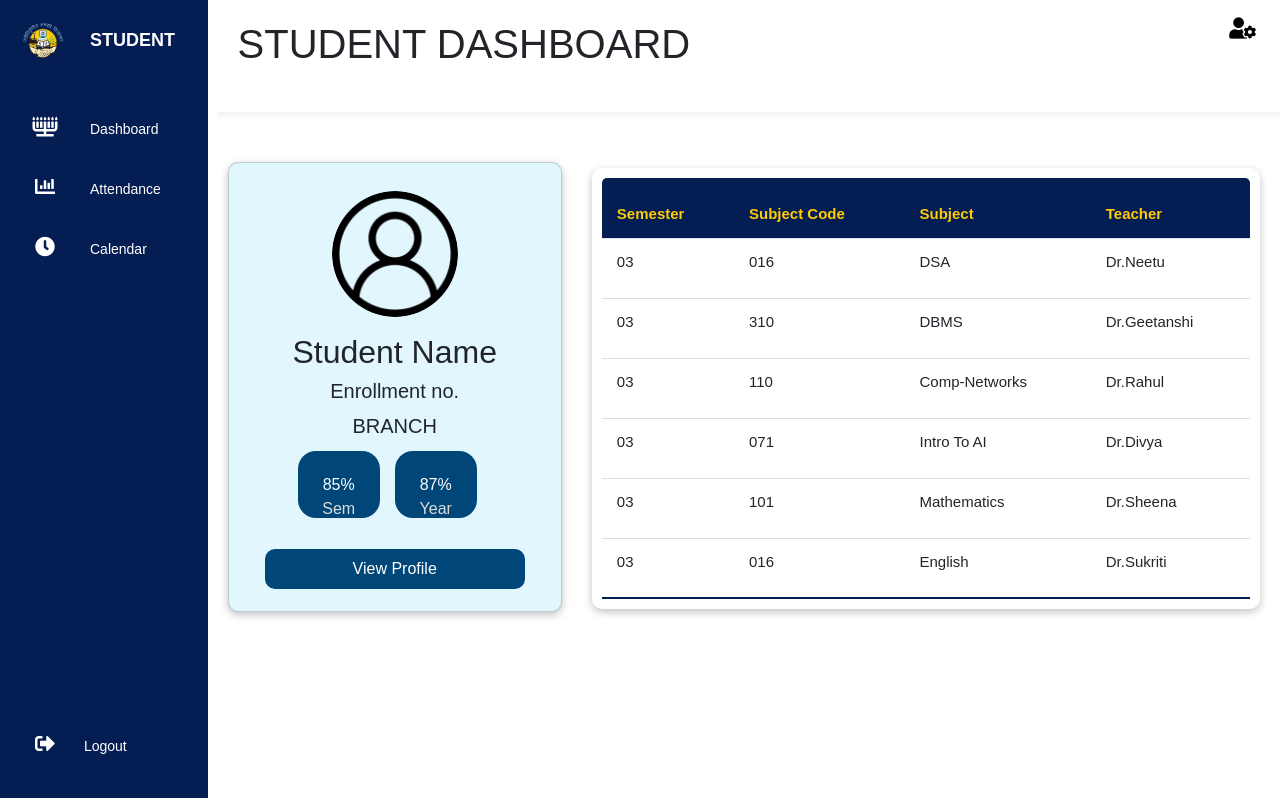
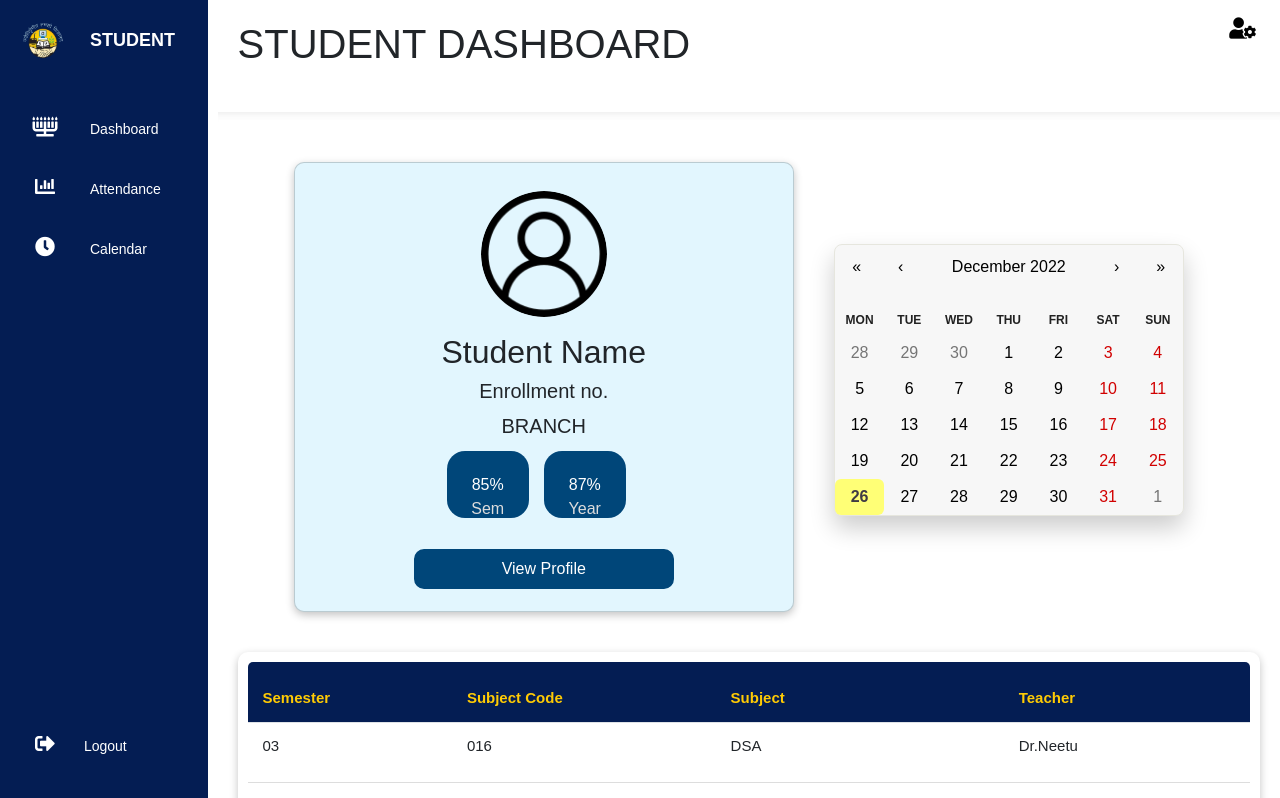
Before and after one commit to Chaitanyarai899/AttendanceManagementSystem, a React (Create React App) app in the folder client/: page /dashboard in a window 1280 px wide. Shown: the top 798 px of the page. Built offline with nearby package versions, Linux system fonts and the light colour scheme.

Commit message:
Added calendar
Signed-off-by: Aditya <adityasinghboss1234@gmail.com>

```diff
--- a/client/src/Pages/Dashboard.js
+++ b/client/src/Pages/Dashboard.js
@@ -4,6 +4,7 @@ import Profile from "../img/user.png"
 import Navbar from '../component/Navbar'
 import { Link } from 'react-router-dom'
 import Button from "react-bootstrap/Button";
+import App from '../component/Calendar/App'
 
 const Dashboard = () => {
   return (
@@ -44,9 +45,13 @@ const Dashboard = () => {
               </div>
             </div>
 
+            <div className='calendar'>
+            <App />
+            </div>
 
 
 
+          </div>
             <div className="attendance">
               <div className="attendance-list">
                 <table className="table">
@@ -112,7 +117,6 @@ const Dashboard = () => {
           </div>
         </div>
 
-      </div>
     </>
   )
 }
--- /dev/null
+++ b/client/src/component/Calendar/App.css
@@ -0,0 +1,215 @@
+.react-calendar {
+    width: 500px;
+    max-width: 100%;
+    background-color: #f7f7f7;
+    color: #222;
+    border-radius: 8px;
+    box-shadow: 0 12px 24px rgba(0, 0, 0, 0.2);
+    font-family: Arial, Helvetica, sans-serif;
+    line-height: 1.125em;
+   }
+   .react-calendar__navigation button {
+    color: #000000;
+    min-width: 44px;
+    background: none;
+    font-size: 16px;
+    margin-top: 8px;
+   }
+   .react-calendar__navigation button:enabled:hover,
+   .react-calendar__navigation button:enabled:focus {
+    background-color: #f8f8fa;
+   }
+   .react-calendar__navigation button[disabled] {
+    background-color: #f0f0f0;
+   }
+   abbr[title] {
+    text-decoration: none;
+   }
+   /* .react-calendar__month-view__days__day--weekend {
+    color: #d10000;
+   } */
+   .react-calendar__tile:enabled:hover,
+   .react-calendar__tile:enabled:focus {
+    background: #f7f7f7;
+    color: #403b44;
+    border-radius: 6px;
+   }
+   .react-calendar__tile--now {
+    background: #6f48eb33;
+    border-radius: 6px;
+    font-weight: bold;
+    color: #403b44;
+   }
+   .react-calendar__tile--now:enabled:hover,
+   .react-calendar__tile--now:enabled:focus {
+    background: #6f48eb33;
+    border-radius: 6px;
+    font-weight: bold;
+    color: #403b44;
+   }
+   .react-calendar__tile--hasActive:enabled:hover,
+   .react-calendar__tile--hasActive:enabled:focus {
+    background: #f8f8fa;
+   }
+   .react-calendar__tile--active {
+    background: #403b44;
+    border-radius: 6px;
+    font-weight: bold;
+    color: white;
+   }
+   .react-calendar__tile--active:enabled:hover,
+   .react-calendar__tile--active:enabled:focus {
+    background: #403b44;
+    color: white;
+   }
+   .react-calendar--selectRange .react-calendar__tile--hover {
+    background-color: #f8f8fa;
+   }
+   .react-calendar__tile--range {
+    background: #f8f8fa;
+    color: #403b44;
+    border-radius: 0;
+   }
+   .react-calendar__tile--rangeStart {
+    border-top-right-radius: 0;
+    border-bottom-right-radius: 0;
+    border-top-left-radius: 6px;
+    border-bottom-left-radius: 6px;
+    background: #403b44;
+    color: white;
+   }
+   .react-calendar__tile--rangeEnd {
+    border-top-left-radius: 0;
+    border-bottom-left-radius: 0;
+    border-top-right-radius: 6px;
+    border-bottom-right-radius: 6px;
+    background: #403b44;
+    color: white;
+   }
+   .highlight{
+    background: #eb8448
+
+   }
+   .react-calendar {
+    width: 350px;
+    max-width: 100%;
+    background: #f7f7f7;
+    border: 0.5px solid #e6e6de;
+    font-family: Arial, Helvetica, sans-serif;
+    line-height: 1.125em;
+  }
+  .react-calendar--doubleView {
+    width: 700px;
+  }
+  .react-calendar--doubleView .react-calendar__viewContainer {
+    display: flex;
+    margin: -0.5em;
+  }
+  .react-calendar--doubleView .react-calendar__viewContainer > * {
+    width: 50%;
+    margin: 0.5em;
+  }
+  .react-calendar,
+  .react-calendar *,
+  .react-calendar *:before,
+  .react-calendar *:after {
+    -moz-box-sizing: border-box;
+    -webkit-box-sizing: border-box;
+    box-sizing: border-box;
+  }
+  .react-calendar button {
+    margin: 0;
+    border: 0;
+    outline: none;
+  }
+  .react-calendar button:enabled:hover {
+    cursor: pointer;
+  }
+  .react-calendar__navigation {
+    display: flex;
+    height: 44px;
+    margin-bottom: 1em;
+  }
+  .react-calendar__navigation button {
+    min-width: 44px;
+    background: none;
+  }
+  .react-calendar__navigation button:disabled {
+    background-color: #f0f0f0;
+  }
+  .react-calendar__navigation button:enabled:hover,
+  .react-calendar__navigation button:enabled:focus {
+    background-color: #e6e6e6;
+  }
+  .react-calendar__month-view__weekdays {
+    text-align: center;
+    text-transform: uppercase;
+    font-weight: bold;
+    font-size: 0.75em;
+  }
+  .react-calendar__month-view__weekdays__weekday {
+    padding: 0.5em;
+  }
+  .react-calendar__month-view__weekNumbers .react-calendar__tile {
+    display: flex;
+    align-items: center;
+    justify-content: center;
+    font-size: 0.75em;
+    font-weight: bold;
+  }
+  .react-calendar__month-view__days__day--weekend {
+    color: #d10000;
+  }
+  .react-calendar__month-view__days__day--neighboringMonth {
+    color: #757575;
+  }
+  .react-calendar__year-view .react-calendar__tile,
+  .react-calendar__decade-view .react-calendar__tile,
+  .react-calendar__century-view .react-calendar__tile {
+    padding: 2em 0.5em;
+  }
+  .react-calendar__tile {
+    max-width: 100%;
+    padding: 10px 6.6667px;
+    background: none;
+    text-align: center;
+    line-height: 16px;
+  }
+  .react-calendar__tile:disabled {
+    background-color: #f0f0f0;
+  }
+  .react-calendar__tile:enabled:hover,
+  .react-calendar__tile:enabled:focus {
+    background-color: #e6e6e6;
+  }
+  .react-calendar__tile--now {
+    background: #ffff76;
+  }
+  .react-calendar__tile--now:enabled:hover,
+  .react-calendar__tile--now:enabled:focus {
+    background: #ffffa9;
+  }
+  .react-calendar__tile--hasActive {
+    background: #76baff;
+  }
+  .react-calendar__tile--hasActive:enabled:hover,
+  .react-calendar__tile--hasActive:enabled:focus {
+    background: #a9d4ff;
+  }
+  .react-calendar__tile--active {
+    background: #403b44;
+    color: white;
+  }
+  .react-calendar__tile--active:enabled:hover,
+  .react-calendar__tile--active:enabled:focus {
+    background:  #403b44;
+  }
+  .react-calendar--selectRange .react-calendar__tile--hover {
+    background-color: #e6e6e6;
+  }
+  .date{
+    text-align: left;
+  }
+  .marginup{
+    margin-top: 1em;
+  }
--- /dev/null
+++ b/client/src/component/Calendar/App.js
@@ -0,0 +1,70 @@
+
+import './App.css';
+import { useState } from 'react';
+import Calendar from 'react-calendar';
+// import { fetchAllEvents } from 'api/event'
+import  { useEffect } from 'react'
+import moment from 'moment'
+import { Link } from 'react-router-dom'
+import { Card, CardBody } from 'reactstrap'
+
+
+function App() {
+  const [data, setData] = useState([])
+
+//   useEffect(() => {
+//     const fetchData = async () => {
+//       const allEvents = await fetchAllEvents()
+//       if (allEvents) {
+//         setData(allEvents);
+//       }
+//     }
+//     fetchData()
+//   }, [])
+//   console.log(data);
+
+//   const [date, setDate] = useState(new Date());
+
+  return (
+    <div className='app'>
+
+    <div className='calendar-container'>
+      <Calendar
+        // onChange={setDate}
+        // value={date}
+      />
+    </div>
+
+
+
+
+    <div className="times">
+
+   {/* {data.map((event) => {
+
+    if (moment(event?.startDate).format('DD MMM, YY')===moment(date).format('DD MMM, YY')) {
+    return <p>
+    <Link to={`/event/${event.eventId}`} key={event.eventId}>
+              <Card className='dashboardCard shadow-lg mb-2 marginup'>
+                <CardBody className='dashboardCard__container'>
+                  <div className='dashboardCard__date'>
+                    <h2>{moment(event?.startDate).format('DD MMM, YY')}</h2>
+                  </div>
+                  <div className='dashboardCard__contents'>
+                    <h2 id='bold'>
+                      <span>{event.eventName}</span>
+                    </h2>
+                  </div>
+                </CardBody>
+              </Card>
+            </Link>
+   </p>  ;
+  }  */}
+     {/* }) } */}
+
+ </div>
+  </div>
+  );
+}
+
+export default App;
--- a/client/src/style.css
+++ b/client/src/style.css
@@ -412,6 +412,13 @@ nav .fas {
   transition: 0.5s;
 }
 
+.calendar{
+  display: flex;
+  justify-content: center;
+  align-items: center;
+  margin: 10px;
+  padding: 20px;
+}
 
 .attendance {
   /* margin-top: 20px; */
```
Also changed, not shown: 1 other file (tests, documents, lock files or other folders).
